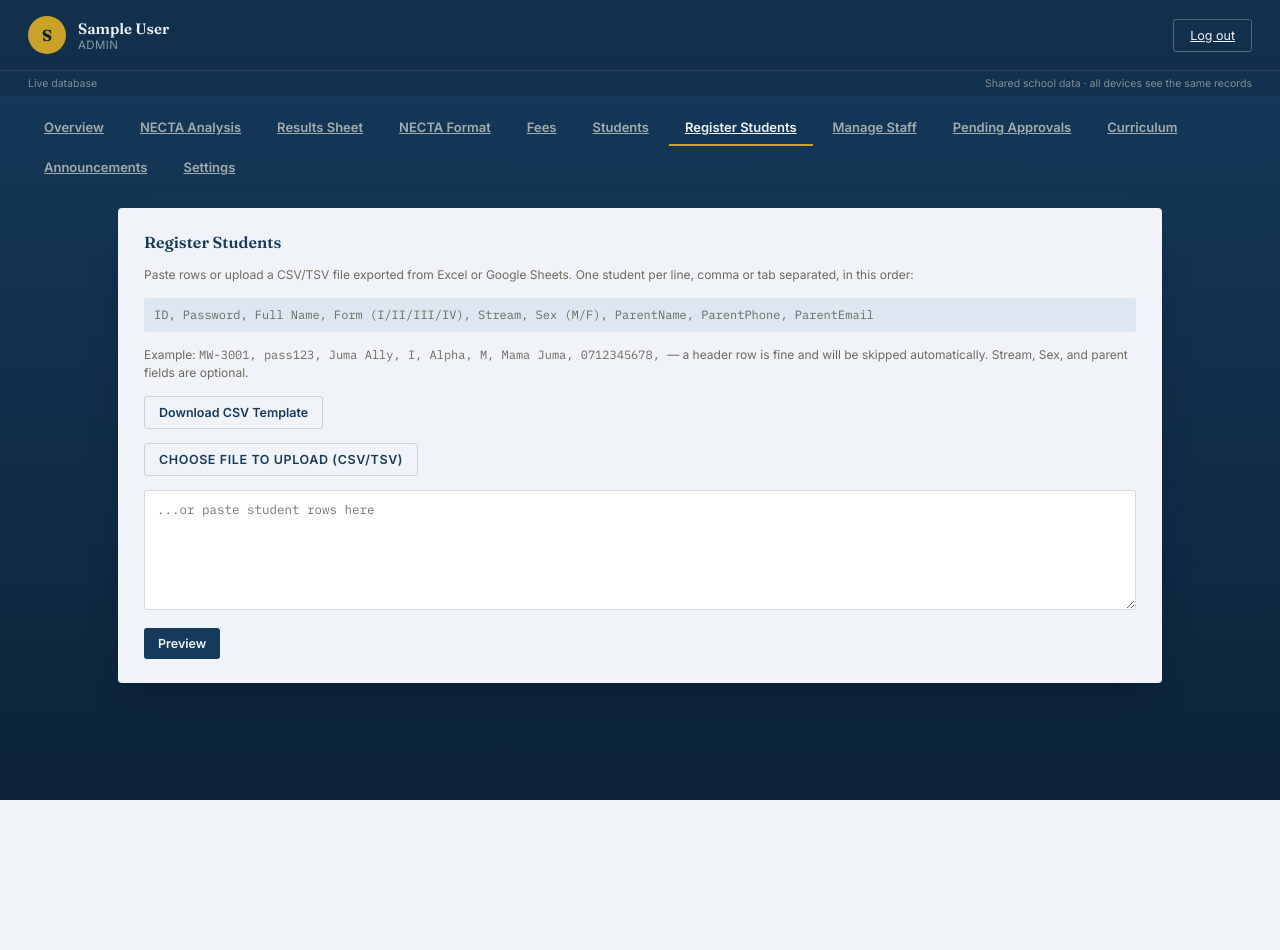
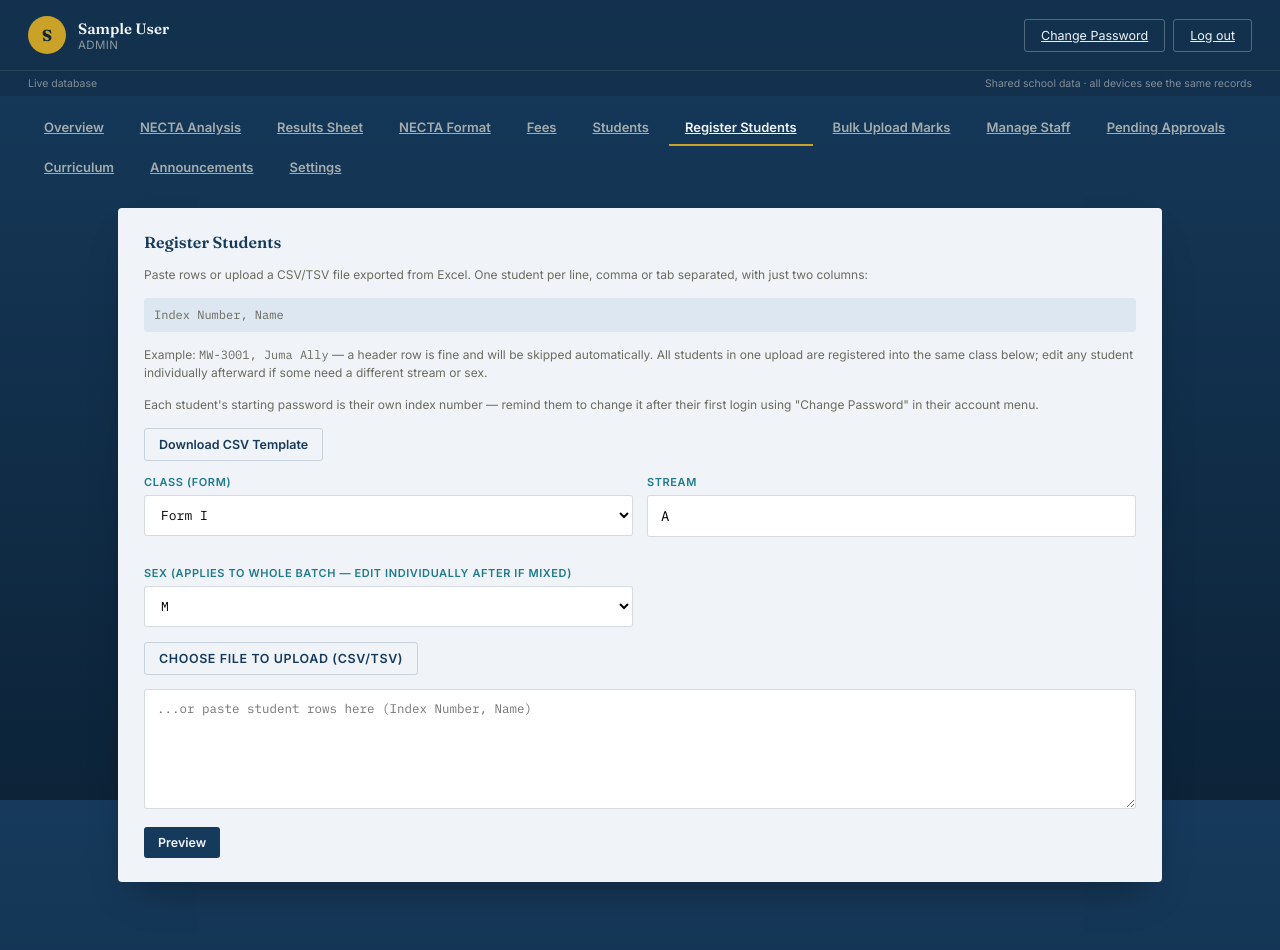
Before and after one commit to vinny0-ops/nala-school-portal, a Flask app: page /admin/register in a window 1280 px wide. Before the commit the page ends 800 px from the top, so only its background shows below. Run offline with Flask 3, Linux system fonts and the light colour scheme; the visitor is signed in with stand-in values (Sample User, id 1); data comes from the database, SQL or seed files in the repository; data that the repository does not hold is empty.

Commit message:
Add files via upload

```diff
--- a/templates/_admin_tabs.html
+++ b/templates/_admin_tabs.html
@@ -5,6 +5,7 @@
 <a class="tab {{ 'active' if request.endpoint=='admin_fees' }}" href="{{ url_for('admin_fees') }}">Fees</a>
 <a class="tab {{ 'active' if request.endpoint in ['admin_students','admin_student_edit'] }}" href="{{ url_for('admin_students') }}">Students</a>
 <a class="tab {{ 'active' if request.endpoint=='admin_register' }}" href="{{ url_for('admin_register') }}">Register Students</a>
+<a class="tab {{ 'active' if request.endpoint=='admin_bulk_marks' }}" href="{{ url_for('admin_bulk_marks') }}">Bulk Upload Marks</a>
 <a class="tab {{ 'active' if request.endpoint=='admin_staff' }}" href="{{ url_for('admin_staff') }}">Manage Staff</a>
 <a class="tab {{ 'active' if request.endpoint=='admin_pending' }}" href="{{ url_for('admin_pending') }}">Pending Approvals{% if pending_count %} ({{ pending_count }}){% endif %}</a>
 <a class="tab {{ 'active' if request.endpoint=='admin_curriculum' }}" href="{{ url_for('admin_curriculum') }}">Curriculum</a>
--- a/templates/admin_register.html
+++ b/templates/admin_register.html
@@ -4,23 +4,44 @@
 {% block content %}
 <div class="panel-card">
   <h3>Register Students</h3>
-  <p class="note">Paste rows or upload a CSV/TSV file exported from Excel or Google Sheets. One student per line, comma or tab separated, in this order:</p>
-  <p class="note mono" style="background:var(--cream-2); padding:8px 10px; border-radius:3px;">ID, Password, Full Name, Form ({{ forms_list|join('/') }}), Stream, Sex (M/F), ParentName, ParentPhone, ParentEmail</p>
-  <p class="note">Example: <span class="mono">MW-3001, pass123, Juma Ally, I, Alpha, M, Mama Juma, 0712345678, </span> — a header row is fine and will be skipped automatically. Stream, Sex, and parent fields are optional.</p>
+  <p class="note">Paste rows or upload a CSV/TSV file exported from Excel. One student per line, comma or tab separated, with just two columns:</p>
+  <p class="note mono" style="background:var(--cream-2); padding:8px 10px; border-radius:3px;">Index Number, Name</p>
+  <p class="note">Example: <span class="mono">MW-3001, Juma Ally</span> — a header row is fine and will be skipped automatically. All students in one upload are registered into the same class below; edit any student individually afterward if some need a different stream or sex.</p>
+  <p class="note">Each student's starting password is their own index number — remind them to change it after their first login using "Change Password" in their account menu.</p>
 
   <div class="pdf-actions" style="margin-top:0; margin-bottom:14px;">
     <a class="btn-sm btn-outline" style="text-decoration:none;" href="{{ url_for('admin_register_template') }}">Download CSV Template</a>
   </div>
 
-  <form method="POST" enctype="multipart/form-data">
+  <form method="POST" enctype="multipart/form-data" id="regForm">
+    <div class="grid-2">
+      <div class="field">
+        <label>Class (Form)</label>
+        <select name="batch_form">
+          {% for f in forms_list %}<option value="{{ f }}" {{ 'selected' if f==batch_form }}>Form {{ f }}</option>{% endfor %}
+        </select>
+      </div>
+      <div class="field">
+        <label>Stream</label>
+        <input type="text" name="batch_stream" value="{{ batch_stream }}" placeholder="e.g. Alpha">
+      </div>
+      <div class="field">
+        <label>Sex (applies to whole batch — edit individually after if mixed)</label>
+        <select name="batch_sex">
+          <option value="M" {{ 'selected' if batch_sex=='M' }}>M</option>
+          <option value="F" {{ 'selected' if batch_sex=='F' }}>F</option>
+        </select>
+      </div>
+    </div>
+
     <label class="btn-sm btn-outline" style="display:inline-flex; align-items:center; margin-bottom:14px;">
       Choose File to Upload (CSV/TSV)
-      <input type="file" name="file" accept=".csv,.txt,.tsv" style="display:none;" onchange="this.form.querySelector('[name=action]').value='preview'; this.form.submit();">
+      <input type="file" name="file" accept=".csv,.txt,.tsv" style="display:none;" onchange="document.getElementById('regAction').value='preview'; this.form.submit();">
     </label>
-    <textarea name="rows_text" placeholder="...or paste student rows here" style="width:100%; min-height:120px; padding:10px 12px; border:1.5px solid var(--line); border-radius:3px; font-family:'IBM Plex Mono',monospace; font-size:12.5px;">{{ rows_text }}</textarea>
-    <input type="hidden" name="action" value="preview">
+    <textarea name="rows_text" placeholder="...or paste student rows here (Index Number, Name)" style="width:100%; min-height:120px; padding:10px 12px; border:1.5px solid var(--line); border-radius:3px; font-family:'IBM Plex Mono',monospace; font-size:12.5px;">{{ rows_text }}</textarea>
+    <input type="hidden" name="action" value="preview" id="regAction">
     <div class="pdf-actions">
-      <button class="btn-sm" type="submit" onclick="this.form.action.value='preview'">Preview</button>
+      <button class="btn-sm" type="submit">Preview</button>
     </div>
   </form>
 
@@ -28,16 +49,19 @@
   <div style="margin-top:16px;">
     {% if preview %}
     <div class="table-scroll">
-    <table><thead><tr><th>Name</th><th>ID</th><th>Class</th><th class="num">Sex</th></tr></thead>
+    <table><thead><tr><th>Name</th><th>Index Number</th><th>Class</th><th class="num">Sex</th></tr></thead>
     <tbody>
       {% for s in preview %}
       <tr><td>{{ s.name }}</td><td class="mono" style="font-size:12px">{{ s.id }}</td><td>Form {{ s.form }} — {{ s.stream }}</td><td class="num">{{ s.sex }}</td></tr>
       {% endfor %}
     </tbody></table>
     </div>
-    <p class="note" style="margin-top:10px;">{{ preview|length }} student(s) ready to register.</p>
+    <p class="note" style="margin-top:10px;">{{ preview|length }} student(s) ready to register into Form {{ batch_form }} — {{ batch_stream }}.</p>
     <form method="POST">
       <input type="hidden" name="rows_text" value="{{ rows_text }}">
+      <input type="hidden" name="batch_form" value="{{ batch_form }}">
+      <input type="hidden" name="batch_stream" value="{{ batch_stream }}">
+      <input type="hidden" name="batch_sex" value="{{ batch_sex }}">
       <input type="hidden" name="action" value="confirm">
       <button class="btn-sm btn-gold" type="submit">Confirm &amp; Register {{ preview|length }} Student(s)</button>
     </form>
@@ -45,7 +69,7 @@
     {% if errors %}
     <div style="margin-top:10px;">
       {% for line, msg in errors %}
-      <p style="font-size:12.5px;color:var(--maroon);">{% if line %}Line {{ line }}: {% endif %}{{ msg }}</p>
+      <p style="font-size:12.5px;color:var(--danger);">{% if line %}Line {{ line }}: {% endif %}{{ msg }}</p>
       {% endfor %}
     </div>
     {% endif %}
--- a/templates/admin_settings.html
+++ b/templates/admin_settings.html
@@ -35,7 +35,7 @@
 </div>
 
 <div class="panel-card">
-  <h3 style="color:var(--maroon)">Danger Zone</h3>
+  <h3 style="color:var(--danger)">Danger Zone</h3>
   <p class="note">This erases every student, teacher, admin, announcement, fee record, and curriculum setting. This cannot be undone. Type <b>ERASE</b> below to confirm.</p>
   <form method="POST" action="{{ url_for('admin_reset_all') }}" onsubmit="return confirm('This permanently erases ALL school data. Are you absolutely sure?');">
     <div class="field" style="max-width:220px;"><input type="text" name="confirm" placeholder="Type ERASE"></div>
--- a/templates/admin_students.html
+++ b/templates/admin_students.html
@@ -38,6 +38,8 @@
         <td class="num mono">{{ '%.1f'|format(r.avg) }}%</td><td class="num"><span class="division-pill">{{ r.division }}</span></td>
         <td class="num"><div class="row-actions">
           <a class="btn-sm btn-outline" style="text-decoration:none;" href="{{ url_for('admin_student_edit', sid=r.student.id) }}">Edit</a>
+          <a class="btn-sm btn-outline" style="text-decoration:none;" href="{{ url_for('full_report_pdf', sid=r.student.id) }}">Full Report</a>
+          <a class="btn-sm btn-outline" style="text-decoration:none;" href="{{ url_for('edit_remarks', sid=r.student.id) }}">Remarks</a>
           <button class="btn-sm btn-outline" type="button" onclick="var f=this.closest('tr').querySelector('.pw-form'); f.style.display = f.style.display==='none'?'inline-block':'none';">Reset PW</button>
           <form method="POST" action="{{ url_for('admin_student_delete', sid=r.student.id) }}" onsubmit="return confirm('Delete {{ r.student.name }}? This removes all their results and fee records permanently.');" style="display:inline;">
             <button class="btn-sm btn-danger" type="submit">Delete</button>
--- a/templates/base.html
+++ b/templates/base.html
@@ -20,7 +20,10 @@
           <p>{{ current_user.role if current_user else '' }}</p>
         </div>
       </div>
-      <a class="logout" href="{{ url_for('logout') }}">Log out</a>
+      <div class="row-actions">
+        <a class="logout" href="{{ url_for('change_password') }}">Change Password</a>
+        <a class="logout" href="{{ url_for('logout') }}">Log out</a>
+      </div>
     </div>
     <div class="sync-strip"><span>Live database</span><span>Shared school data · all devices see the same records</span></div>
 
--- a/templates/login.html
+++ b/templates/login.html
@@ -44,14 +44,15 @@
           </div>
           <div class="field">
             <label>Password</label>
-            <input type="password" name="password" placeholder="••••••••" autocomplete="off" required>
+            <input type="password" name="password" placeholder="••••••••" autocomplete="off">
           </div>
           <button class="btn" type="submit">Sign In</button>
         </form>
 
         <div class="demo-hint">
           {% if role == 'student' %}
-            Don't have login details? <a href="{{ url_for('self_register', role='student') }}">Register here</a> — your admin will need to approve it.
+            First time signing in? Just enter your index number and leave the password blank — you'll be asked to create one.
+            <br>Don't have login details at all? <a href="{{ url_for('self_register', role='student') }}">Register here</a> — your admin will need to approve it.
           {% elif role == 'teacher' %}
             Don't have login details? <a href="{{ url_for('self_register', role='teacher') }}">Register here</a> — your admin will need to approve it.
           {% endif %}
--- a/templates/parent_reports.html
+++ b/templates/parent_reports.html
@@ -24,7 +24,11 @@
   {% for s in students %}
   <div class="parent-list-row">
     <div><div class="pname">{{ s.name }}</div><div class="pid">{{ s.id }} · Form {{ s.form }} — {{ s.stream }}</div></div>
-    <a class="btn-sm btn-outline" style="text-decoration:none;" href="{{ url_for('parent_report_pdf', sid=s.id, exam=exam) }}">Download Report</a>
+    <div class="row-actions">
+      <a class="btn-sm btn-outline" style="text-decoration:none;" href="{{ url_for('parent_report_pdf', sid=s.id, exam=exam) }}">Download Report</a>
+      <a class="btn-sm btn-outline" style="text-decoration:none;" href="{{ url_for('full_report_pdf', sid=s.id) }}">Full Term Report</a>
+      <a class="btn-sm btn-outline" style="text-decoration:none;" href="{{ url_for('edit_remarks', sid=s.id) }}">Edit Remarks</a>
+    </div>
   </div>
   {% else %}
   <p style="font-size:13px;color:#6b6b5e">No students in Form {{ form }} yet.</p>
--- a/templates/student_results.html
+++ b/templates/student_results.html
@@ -44,5 +44,6 @@
 </div>
 <div class="pdf-actions">
   <a class="btn-sm btn-gold" style="text-decoration:none;" href="{{ url_for('student_report_pdf', exam=exam) }}">Download PDF</a>
+  <a class="btn-sm btn-outline" style="text-decoration:none;" href="{{ url_for('full_report_pdf', sid=current_user.id) }}">Download Full Term Report</a>
 </div>
 {% endblock %}
```
Also changed, not shown: templates/admin_bulk_marks.html (added, +81 -0 lines), templates/admin_curriculum.html (+20 -0 lines), templates/change_password.html (added, +30 -0 lines), templates/edit_remarks.html (added, +25 -0 lines), templates/set_first_password.html (added, +22 -0 lines).
